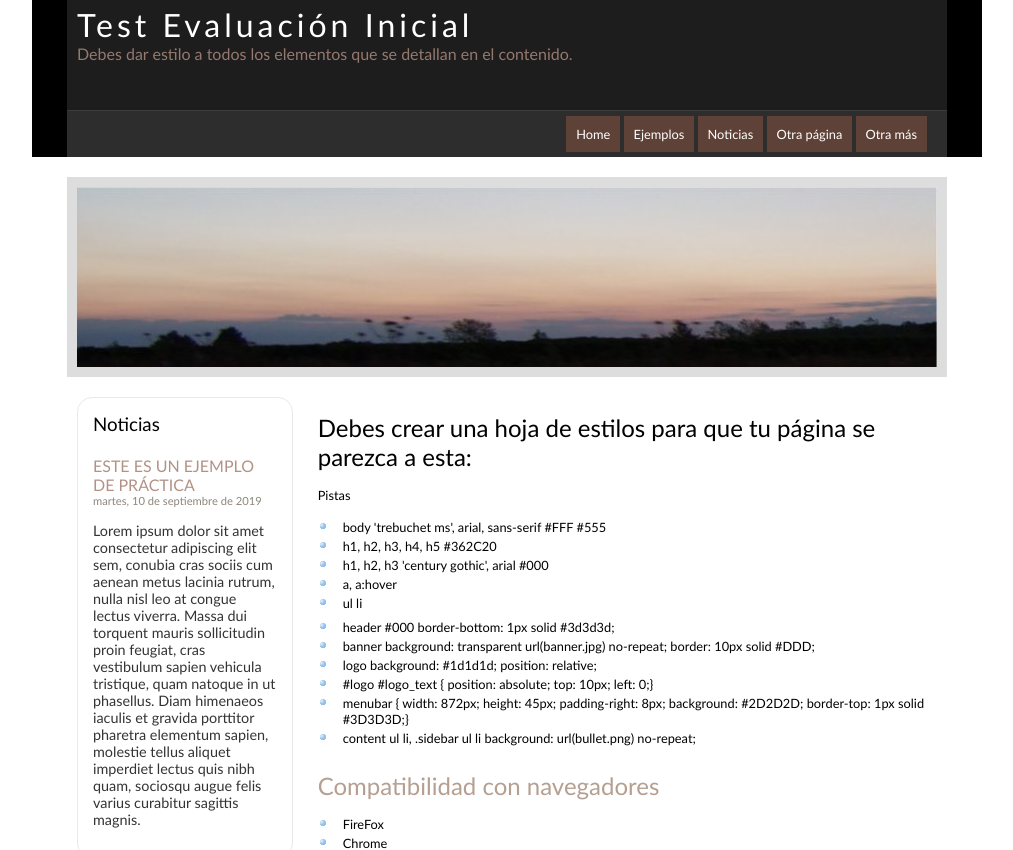
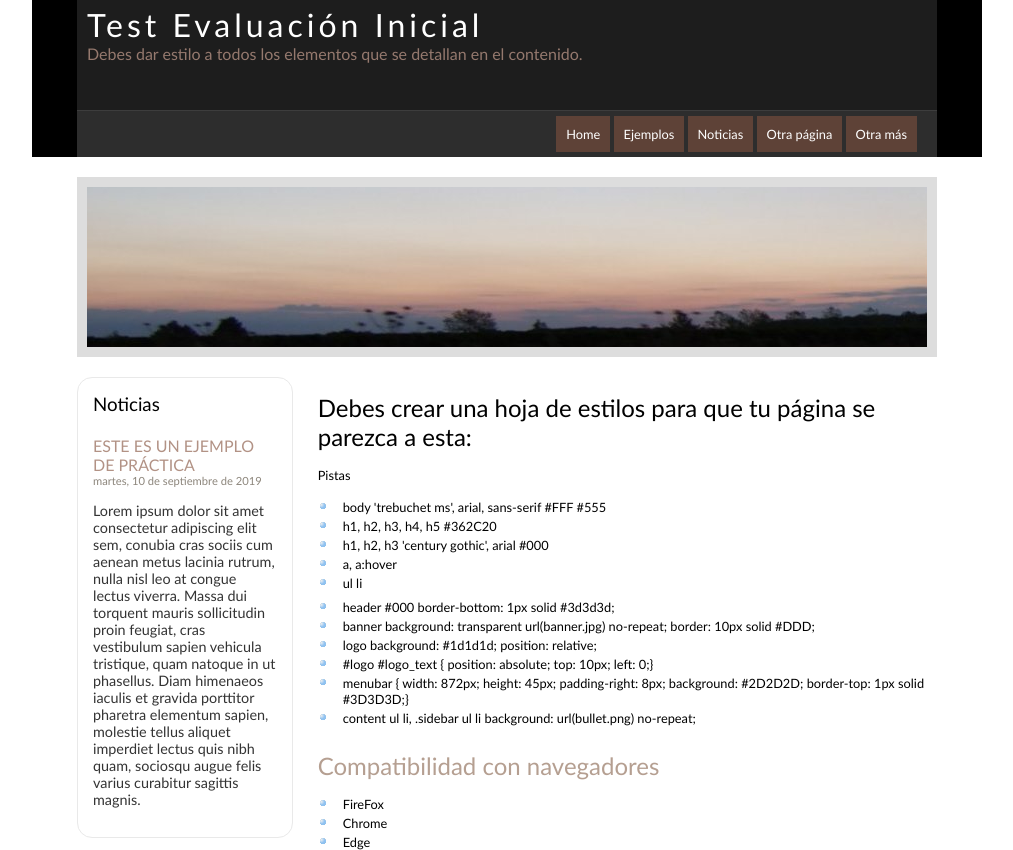
Before and after one commit to Jugacu/DAW2, a PHP site: page / in a window 1280 px wide. Shown: the top 850 px of the page, without its empty margins (133-1146 px from the left). Run offline with PHP 8.4, Linux system fonts and the light colour scheme.

Commit message:
Yet another plastica fix

```diff
--- a/Plastica/PO0002/css/style.css
+++ b/Plastica/PO0002/css/style.css
@@ -24,7 +24,7 @@ li:empty {
 }
 
 #logo, #menubar {
-    width: 860px;
+    width: 840px;
     margin: 0 auto;
     padding: 5px 10px;
 }
@@ -80,6 +80,7 @@ li:empty {
 }
 
 #content_header {
+    box-sizing: border-box;
     margin: 0 auto 20px auto;
     width: 860px;
     height: 180px;
```
